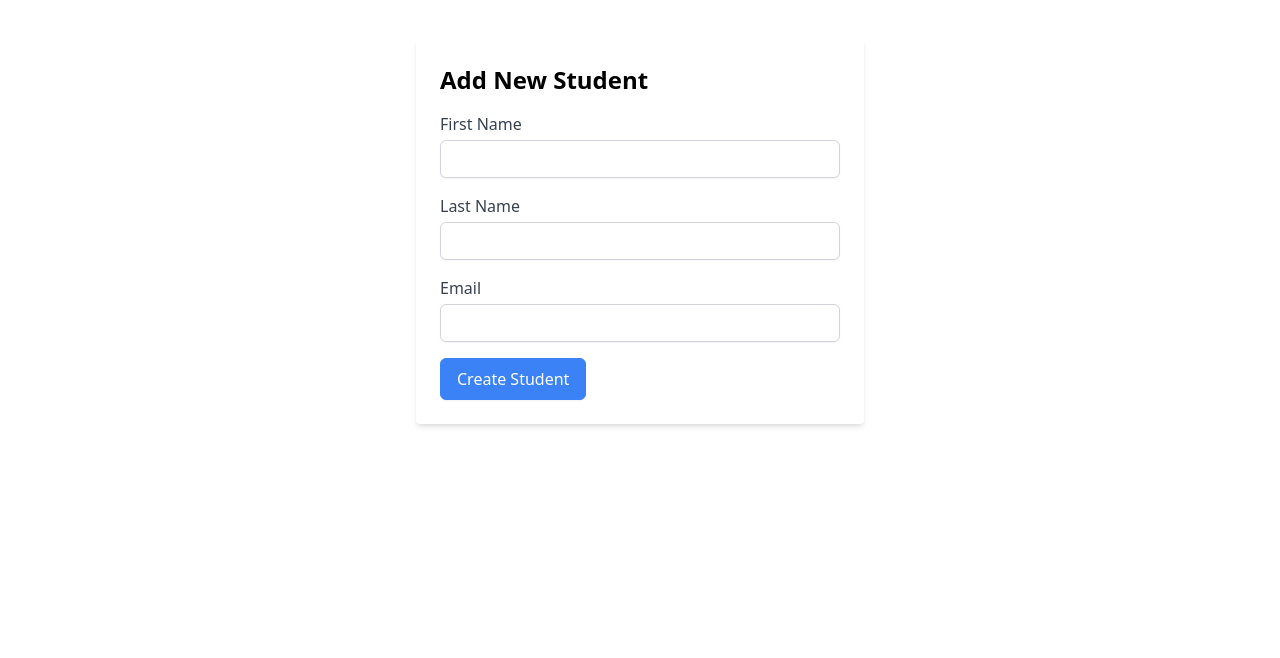
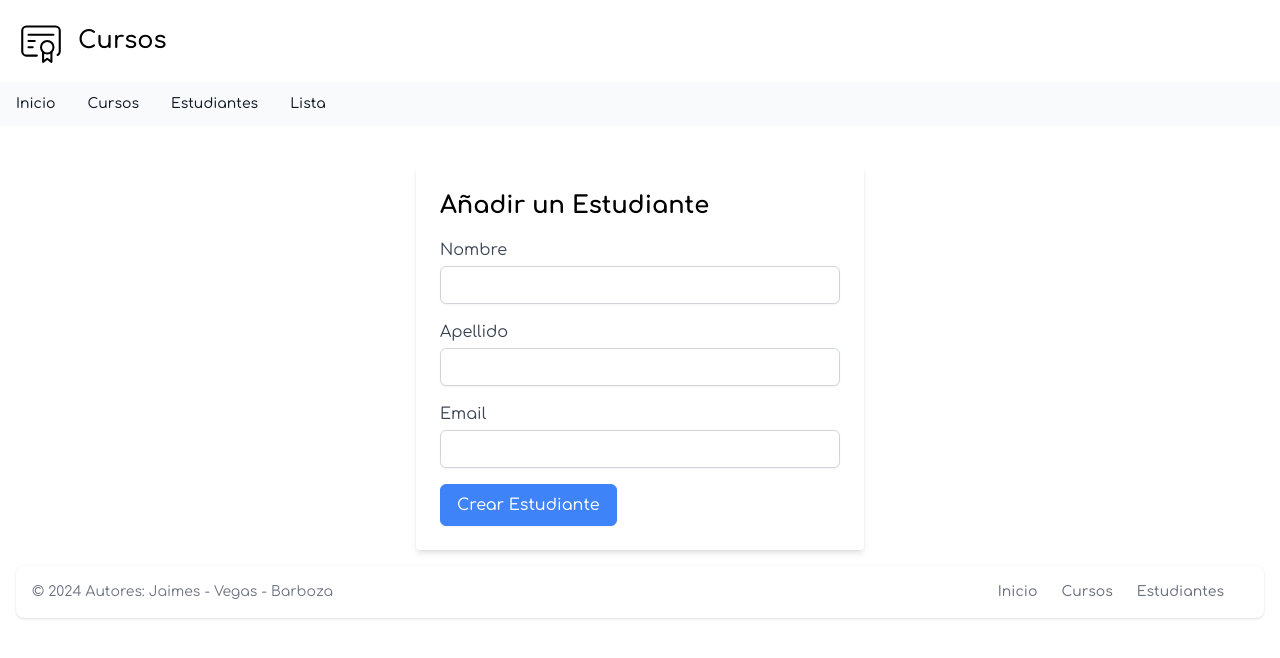
Before and after one commit to alexvegasdev/app-cursos-flask, a Flask app: page /students/create in a window 1280 px wide. Shown: the top 658 px of the page. Run offline with Flask 3, Linux system fonts and the light colour scheme; some libraries are stand-ins or nearby versions.

Commit message:
refactor: :lipstick: update styles

```diff
--- a/static/dist/css/output.css
+++ b/static/dist/css/output.css
@@ -1519,6 +1563,15 @@ input:checked + .toggle-bg{
   border-color: rgb(209 213 219 / var(--tw-border-opacity));
 }
 
+.border-blue-500{
+  --tw-border-opacity: 1;
+  border-color: rgb(63 131 248 / var(--tw-border-opacity));
+}
+
+.border-transparent{
+  border-color: transparent;
+}
+
 .\!bg-gray-50{
   --tw-bg-opacity: 1 !important;
   background-color: rgb(249 250 251 / var(--tw-bg-opacity)) !important;
@@ -1560,6 +1613,16 @@ input:checked + .toggle-bg{
 
 .bg-white\/50{
   background-color: rgb(255 255 255 / 0.5);
+}
+
+.bg-blue-500{
+  --tw-bg-opacity: 1;
+  background-color: rgb(63 131 248 / var(--tw-bg-opacity));
+}
+
+.bg-cyan-500{
+  --tw-bg-opacity: 1;
+  background-color: rgb(6 182 212 / var(--tw-bg-opacity));
 }
 
 .bg-gradient-to-r{
@@ -1774,6 +1856,18 @@ input:checked + .toggle-bg{
 .shadow-lg{
   --tw-shadow: 0 10px 15px -3px rgb(0 0 0 / 0.1), 0 4px 6px -4px rgb(0 0 0 / 0.1);
   --tw-shadow-colored: 0 10px 15px -3px var(--tw-shadow-color), 0 4px 6px -4px var(--tw-shadow-color);
+  box-shadow: var(--tw-ring-offset-shadow, 0 0 #0000), var(--tw-ring-shadow, 0 0 #0000), var(--tw-shadow);
+}
+
+.shadow-md{
+  --tw-shadow: 0 4px 6px -1px rgb(0 0 0 / 0.1), 0 2px 4px -2px rgb(0 0 0 / 0.1);
+  --tw-shadow-colored: 0 4px 6px -1px var(--tw-shadow-color), 0 2px 4px -2px var(--tw-shadow-color);
+  box-shadow: var(--tw-ring-offset-shadow, 0 0 #0000), var(--tw-ring-shadow, 0 0 #0000), var(--tw-shadow);
+}
+
+.shadow-sm{
+  --tw-shadow: 0 1px 2px 0 rgb(0 0 0 / 0.05);
+  --tw-shadow-colored: 0 1px 2px 0 var(--tw-shadow-color);
   box-shadow: var(--tw-ring-offset-shadow, 0 0 #0000), var(--tw-ring-shadow, 0 0 #0000), var(--tw-shadow);
 }
 
--- a/templates/base.html
+++ b/templates/base.html
@@ -42,7 +42,7 @@
                         <a href="{{ url_for('show_students') }}"
                             class="text-gray-900 dark:text-white hover:underline">Estudiantes</a>
                     </li>
-                    <li></li>
+                    <li>
                         <a href="{{ url_for('students_courses') }}"
                             class="text-gray-900 dark:text-white hover:underline">Lista</a>
                     </li>
--- a/templates/create_student.html
+++ b/templates/create_student.html
@@ -1,21 +1,19 @@
-<!DOCTYPE html>
-<html lang="en">
-<head>
-    <meta charset="UTF-8">
-    <meta name="viewport" content="width=device-width, initial-scale=1.0">
-    <title>Create Student</title>
-    <link rel="stylesheet" href="https://cdn.jsdelivr.net/npm/tailwindcss@2.2.19/dist/tailwind.min.css">
-</head>
-<body>
+{% extends 'base.html' %}
+
+{% block title %}
+Añadir Estudiante
+{% endblock %}
+
+{% block content %}
 <div class="max-w-md mx-auto mt-10 p-6 bg-white shadow-md rounded">
-        <h1 class="text-2xl font-bold mb-4">Add New Student</h1>
+    <h1 class="text-2xl font-bold mb-4">Añadir un Estudiante</h1>
     <form method="POST" action="{{ url_for('create_student') }}">
         <div class="mb-4">
-                <label for="firstname" class="block text-gray-700">First Name</label>
+            <label for="firstname" class="block text-gray-700">Nombre</label>
             <input type="text" id="firstname" name="firstname" required class="mt-1 block w-full px-3 py-2 border border-gray-300 rounded-md shadow-sm focus:outline-none focus:ring-blue-500 focus:border-blue-500 sm:text-sm">
         </div>
         <div class="mb-4">
-                <label for="lastname" class="block text-gray-700">Last Name</label>
+            <label for="lastname" class="block text-gray-700">Apellido</label>
             <input type="text" id="lastname" name="lastname" required class="mt-1 block w-full px-3 py-2 border border-gray-300 rounded-md shadow-sm focus:outline-none focus:ring-blue-500 focus:border-blue-500 sm:text-sm">
         </div>
         <div class="mb-4">
@@ -23,9 +21,8 @@
             <input type="email" id="email" name="email" required class="mt-1 block w-full px-3 py-2 border border-gray-300 rounded-md shadow-sm focus:outline-none focus:ring-blue-500 focus:border-blue-500 sm:text-sm">
         </div>
         <button type="submit" class="inline-flex items-center px-4 py-2 border border-blue-500 text-base font-medium rounded-md shadow-sm text-white bg-blue-500 hover:bg-blue-600 focus:outline-none focus:ring-2 focus:ring-offset-2 focus:ring-blue-500">
-                Create Student
+            Crear Estudiante
         </button>
     </form>
 </div>
-</body>
-</html>
+{% endblock %}
--- a/templates/students.html
+++ b/templates/students.html
@@ -11,7 +11,7 @@ Course Catalogue
             class="mb-8 text-4xl font-extrabold leading-none tracking-tight text-gray-900 md:text-5xl lg:text-6xl dark:text-white text-center mt-3">
             Nuestros Estudiantes
         </h1>
-        <a href="{{ url_for('create_student') }}" class="inline-flex items-center px-4 py-2 border border-blue-500 text-base font-medium rounded-md shadow-sm text-black bg-blue-500 hover:bg-blue-600 focus:outline-none focus:ring-2 focus:ring-offset-2 focus:ring-blue-500">
+        <a href="{{ url_for('create_student') }}" class="inline-flex items-center px-4 py-2 border border-transparent text-base font-medium rounded-md shadow-sm text-white bg-gradient-to-r from-cyan-500 to-blue-500 hover:bg-gradient-to-bl focus:outline-none focus:ring-4 focus:ring-cyan-300 dark:focus:ring-cyan-800">
             Añadir Estudiante
         </a>
     </div>
```
Also changed, not shown: other parts of static/dist/css/output.css (+77 -0 lines), templates/students_courses.html (+20 -24 lines). Lines whose indentation alone changed are shown as unchanged.
